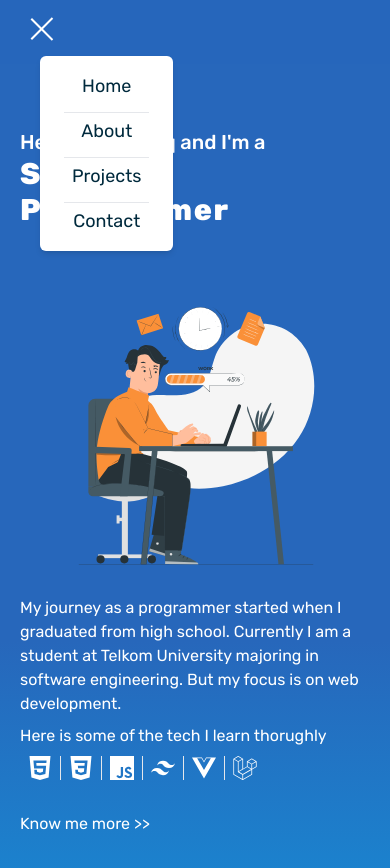
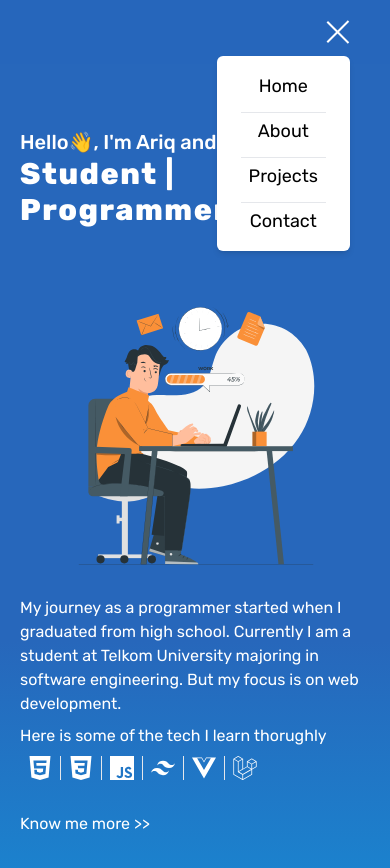
Before and after one commit to AriqNaufalF/first-vue-project, a Vue app: page / in a window 390 px wide. Both pictures are taken after a click on the button "page menu". Shown: the top 868 px of the page. Built offline with nearby package versions, Linux system fonts and the light colour scheme.

Commit message:
Navbar adjustement

```diff
--- a/package.json
+++ b/package.json
@@ -1,6 +1,6 @@
 {
   "name": "portfolio-vue-tailwind",
-  "version": "0.1.0",
+  "version": "0.1.1",
   "scripts": {
     "dev": "vite",
     "build": "vite build",
--- a/src/components/Navbar.vue
+++ b/src/components/Navbar.vue
@@ -18,13 +18,11 @@ const handleClick = computed(() => ({
 
 <template>
   <nav class="navbar">
-    <!-- <a href="/">
-      <h1>ariqnaufalf</h1>
-    </a> -->
-    <div class="relative">
+    <div class="flex items-center px-8">
       <button
         type="button"
         aria-label="page menu"
+        class="ml-auto"
         @click="handleClick.open"
         :class="{
           'burger-active': openNav,
@@ -36,29 +34,23 @@ const handleClick = computed(() => ({
         <span class="burger-line origin-bottom-left"></span>
       </button>
       <Transition
-        enter-from-class="opacity-0 -translate-x-1/2"
+        enter-from-class="opacity-0 translate-x-1/2"
         enter-to-class="opacity-100 translate-x-0"
         enter-active-class="transition duration-300"
         leave-active-class="transition duration-300"
         leave-from-class="opacity-100 translate-x-0"
-        leave-to-class="opacity-0 -translate-x-1/2"
+        leave-to-class="opacity-0 translate-x-1/2"
       >
         <div
           @click="handleClick.close"
           v-show="openNav || size.md()"
-          class="fixed inset-0 md:static"
+          class="fixed inset-0 md:static md:w-full"
         >
           <div class="nav-link">
-            <div
-              class="flex flex-col space-y-2 divide-y md:flex-row md:space-y-0 md:space-x-4 md:divide-y-0"
-            >
-              <RouterLink to="/">Home</RouterLink>
-              <RouterLink to="/about">About</RouterLink>
-              <RouterLink to="/projects">Projects</RouterLink>
-            </div>
-            <div class="ml-auto">
-              <RouterLink to="/contact">Contact</RouterLink>
-            </div>
+            <RouterLink to="/">Home</RouterLink>
+            <RouterLink to="/about">About</RouterLink>
+            <RouterLink to="/projects">Projects</RouterLink>
+            <RouterLink to="/contact" class="ml-auto">Contact</RouterLink>
           </div>
         </div>
       </Transition>
@@ -68,11 +60,7 @@ const handleClick = computed(() => ({
 
 <style scoped>
 .navbar {
-  @apply sticky top-0 left-0 right-0 z-50 grid h-16 items-center bg-primary/70 px-8 text-white;
-}
-
-h1 {
-  @apply text-lg font-semibold md:text-xl lg:text-2xl;
+  @apply sticky top-0 left-0 right-0 z-50 grid h-16 items-center bg-primary/70 text-white;
 }
 
 /* Burger button */
@@ -94,12 +82,12 @@ h1 {
 
 /* Nav link */
 .nav-link {
-  @apply absolute top-14 left-10 block space-y-2 divide-y rounded-md bg-white px-6 py-3 text-center shadow-md
-  md:static md:flex md:justify-between md:space-y-0 md:space-x-4 md:divide-y-0 md:bg-transparent md:p-0 md:shadow-none;
+  @apply absolute top-14 right-10 block space-y-2 divide-y rounded-md bg-white px-6 py-3 text-center shadow-md
+  md:static md:flex md:gap-4 md:space-y-0 md:divide-y-0 md:bg-transparent md:p-0 md:shadow-none;
 }
 
-.nav-link a {
-  @apply block py-1 px-2 text-lg text-dark transition-transform hover:-translate-y-1 hover:scale-105 md:text-white;
+.nav-link > a {
+  @apply block py-1 px-2 text-lg text-black transition-transform hover:-translate-y-1 hover:scale-105 md:text-white;
 }
 
 a.router-link-exact-active {
```
